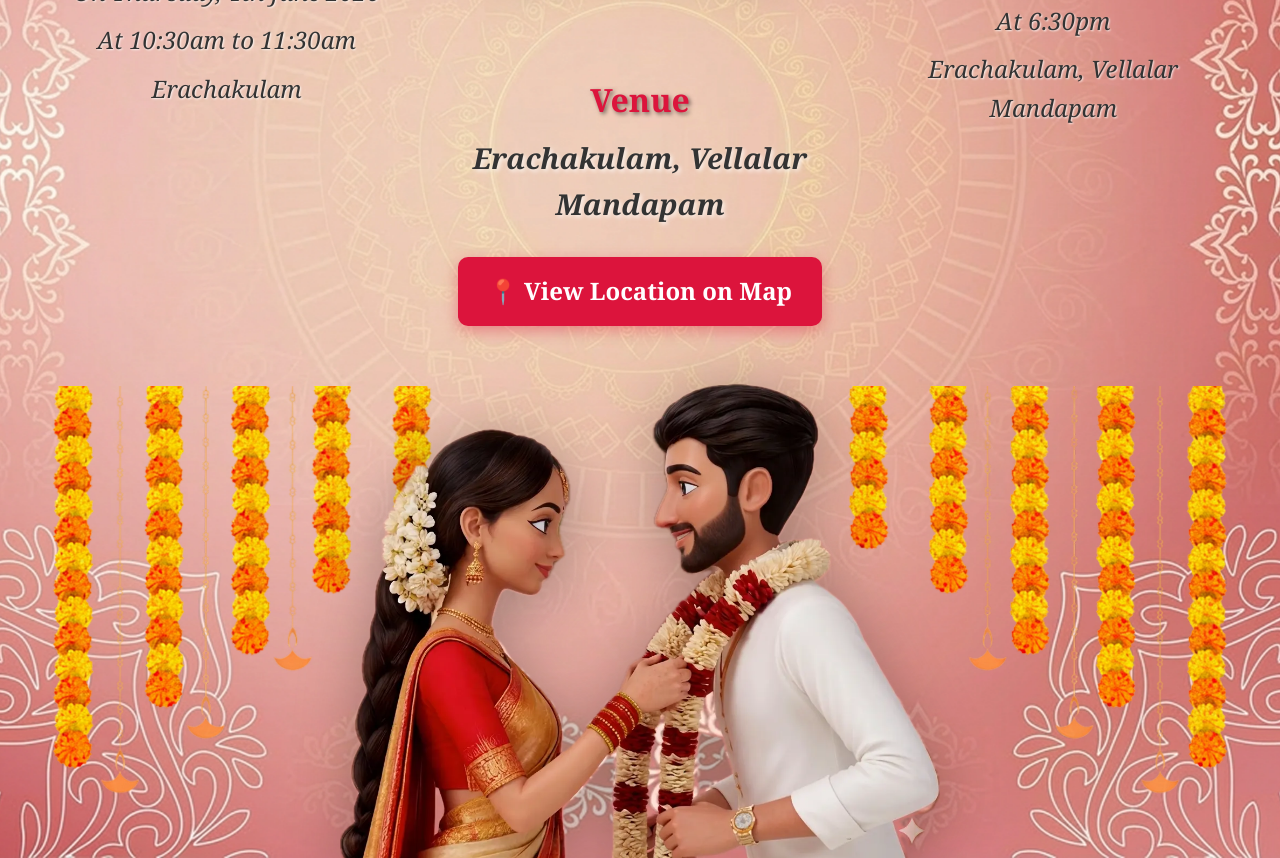
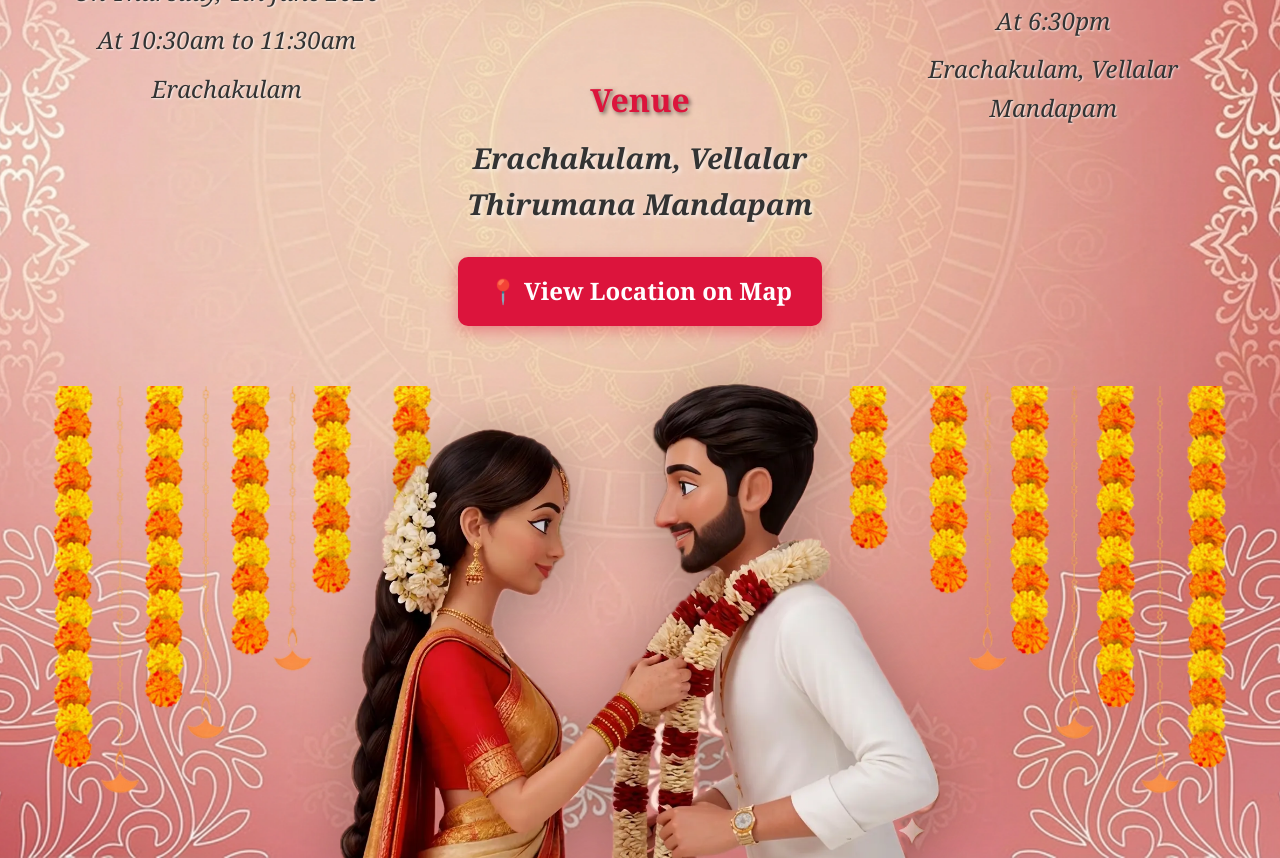
Before and after one commit to Ananddd06/WI_vR_mrr, a React (Vite) app: page / in a window 1280 px wide. Shown: the part 3920-4778 px from the top of the page. Built offline with nearby package versions, Linux system fonts and the light colour scheme.

Commit message:
added the modification

```diff
--- a/src/App.css
+++ b/src/App.css
@@ -138,7 +138,7 @@ body {
   }
 
   .gopuram-container {
-    bottom: 115px;
+    bottom: 200px;
   }
 
   .wedding-title {
--- a/src/App.tsx
+++ b/src/App.tsx
@@ -150,7 +150,7 @@ function App() {
           <div className="car-image">
             <img src="/car.webp" alt="Car" />
             <p className="venue-title">Venue</p>
-            <p className="venue-text">Erachakulam, Vellalar Mandapam</p>
+            <p className="venue-text">Erachakulam, Vellalar Thirumana Mandapam</p>
             <a
               href="https://www.google.com/maps/place/Erachakulam+Vellalar+Marriage+Mahal/@8.227084,77.4276321,1133m/data=!3m2!1e3!4b1!4m6!3m5!1s0x3b04f6e478d8f0cb:0x1b980e412110951f!8m2!3d8.227084!4d77.430207!16s%2Fg%2F11dxlc7k7m?entry=ttu&g_ep=EgoyMDI2MDMxOC4xIKXMDSoASAFQAw%3D%3D"
               target="_blank"
```
